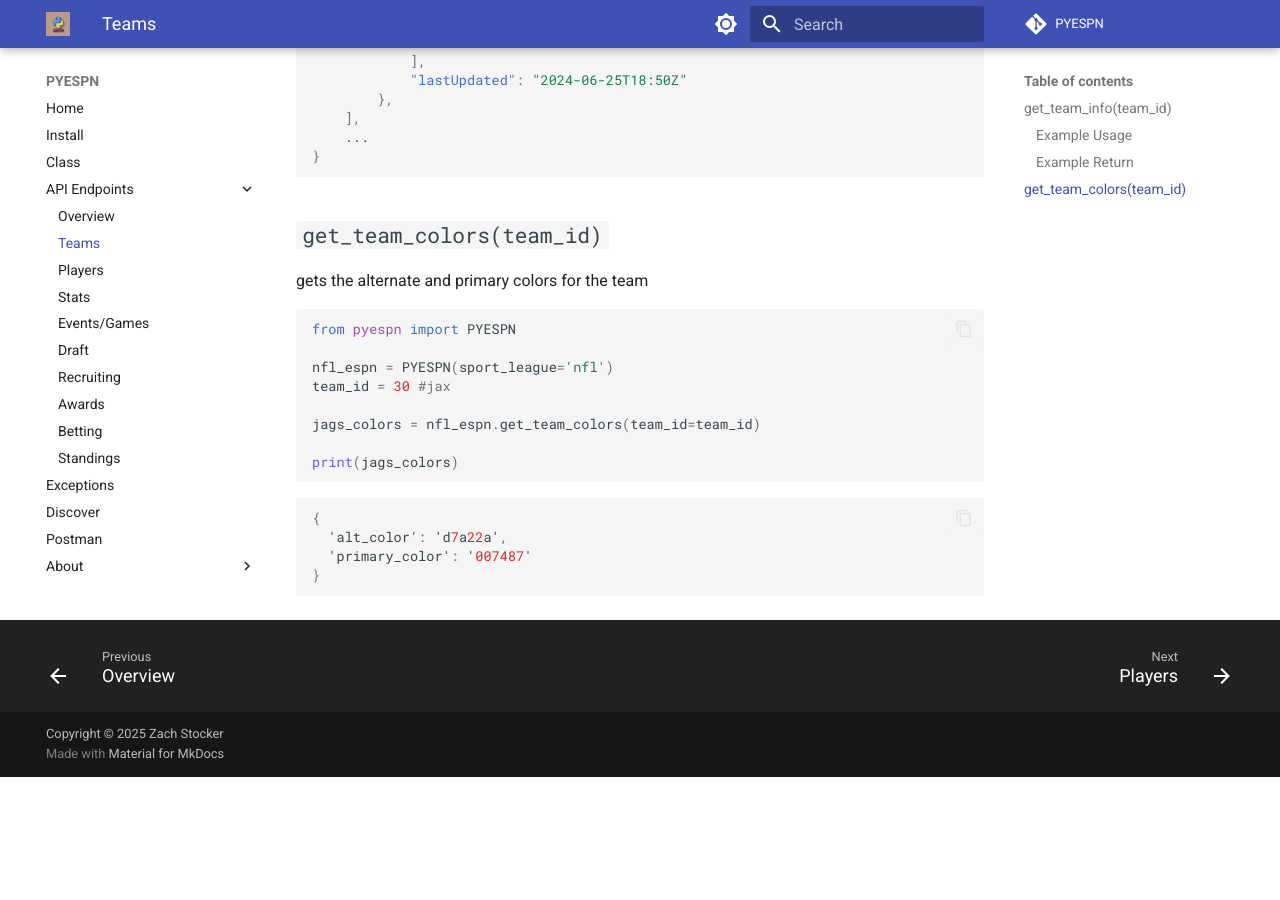
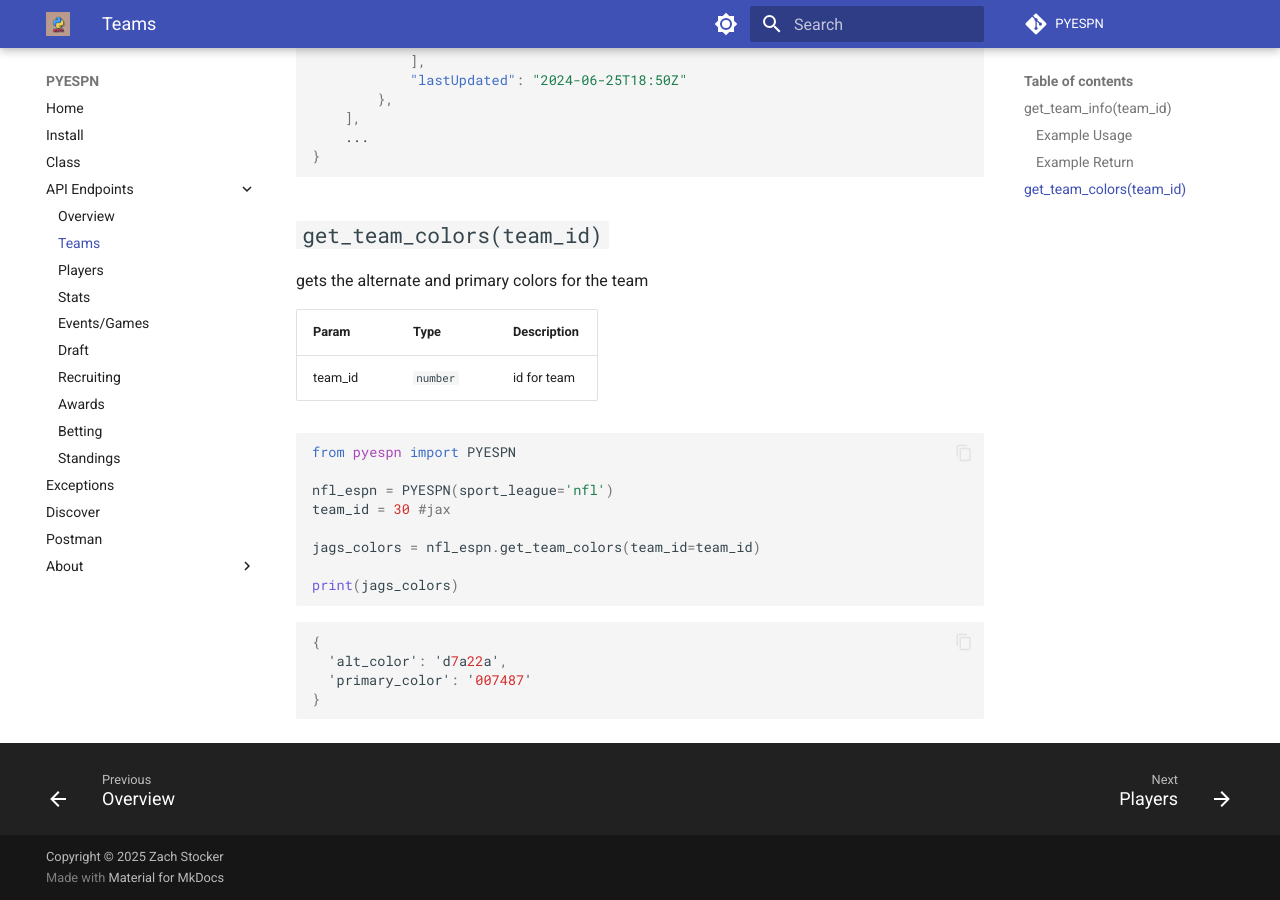
Before and after one commit to EnderLocke/pyespn, an MkDocs documentation site: the page built from docs/endpoints/teams.md, in a window 1280 px wide and 900 px high, scrolled down 1266 px. Built offline with MkDocs 1.6.1 and Material for MkDocs 9.7.7, drawn with Linux system fonts in a browser that asks for light colours; comment, search, counter and statistics services are not loaded; before the commit the page ends 2043 px from its top, so only the background shows below that.

Commit message:
added params table

````diff
--- a/docs/endpoints/teams.md
+++ b/docs/endpoints/teams.md
@@ -65,6 +65,12 @@
 ## `get_team_colors(team_id)`
 gets the alternate and primary colors for the team
 
+
+| Param   | Type | Description |
+|---------| --- |-------------|
+| team_id | <code>number</code> | id for team |
+
+
 ```py
 from pyespn import PYESPN
 
````
